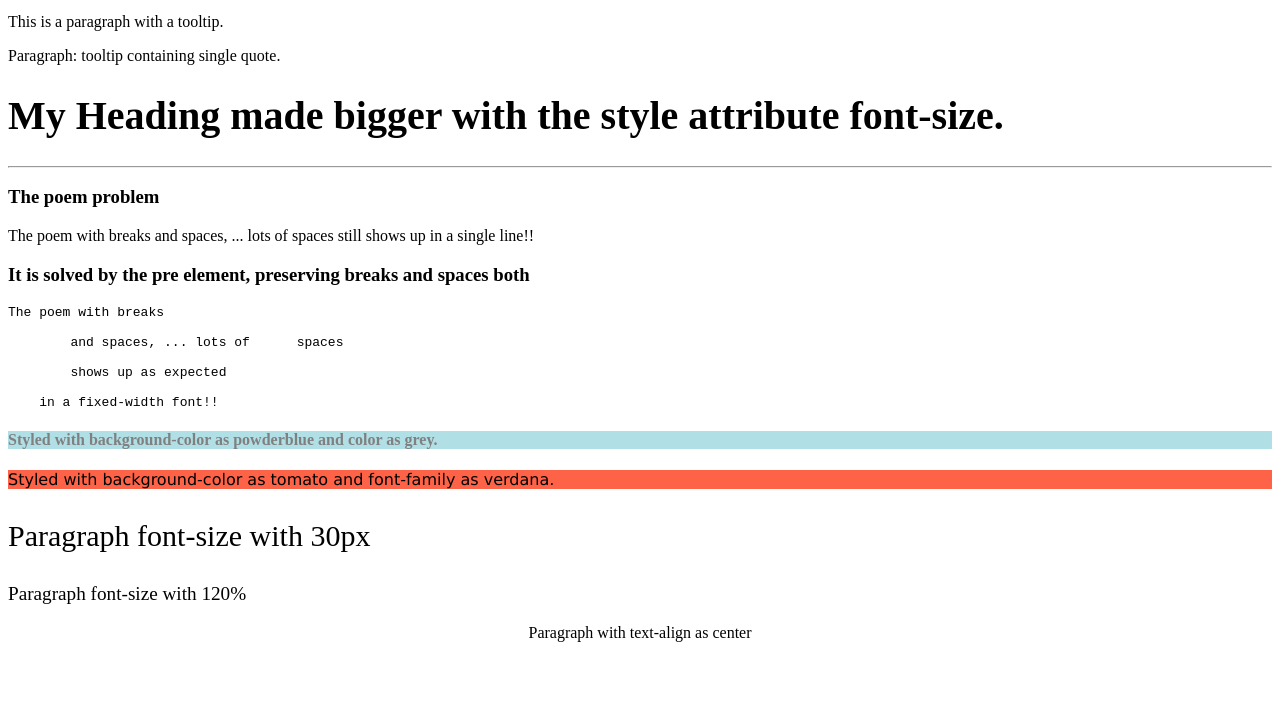
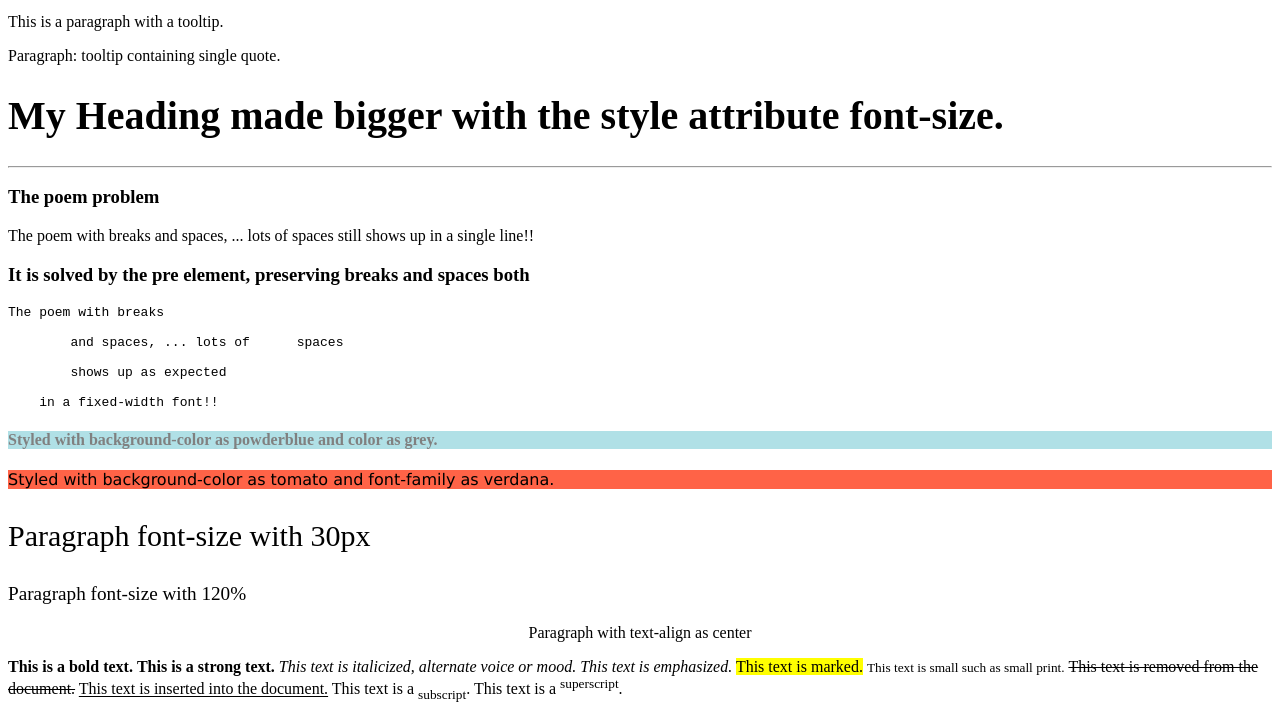
Before and after one commit to snipersap/html-w3schools, a plain HTML site: page src/index.html in a window 1280 px wide. Shown: the part 701-1420 px from the top of the page. Before the commit the page ends 1359 px from the top, so only its background shows below. Drawn offline with Linux system fonts and the light colour scheme.

Commit message:
HTML Formatting

```diff
--- a/src/index.html
+++ b/src/index.html
@@ -72,5 +72,18 @@
     <p style="text-align: center;">Paragraph with text-align as center</p>
 
 
+    <!-- HTML Formatting elements-->
+    <p>
+        <b>This is a bold text.</b>
+        <strong>This is a strong text.</strong><!--strong importance-->
+        <i>This text is italicized, alternate voice or mood.</i> <!--alernate voice or mood, a tech term, a name etc.-->
+        <em>This text is emphasized.</em><!-- emphasis: with verbal stress-->
+        <mark>This text is marked.</mark><!-- highlighted-->
+        <small>This text is small such as small print.</small>
+        <del>This text is removed from the document.</del>
+        <ins>This text is inserted into the document.</ins>
+        This text is a <sub>subscript</sub>. <!--For chemical formulae-->
+        This text is a <sup>superscript</sup>.<!--For footnotes etc.-->
+    </p>
 </body>
 </html>
```
